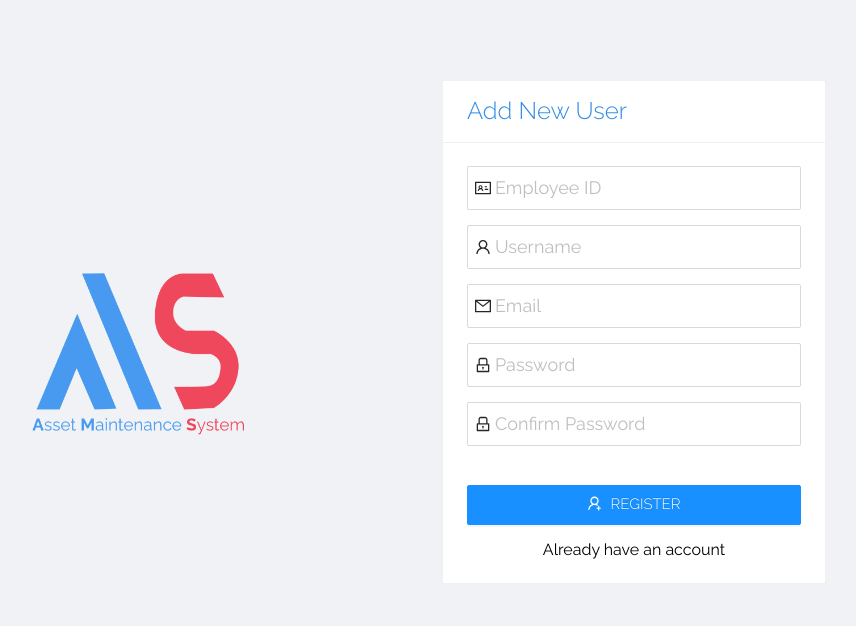
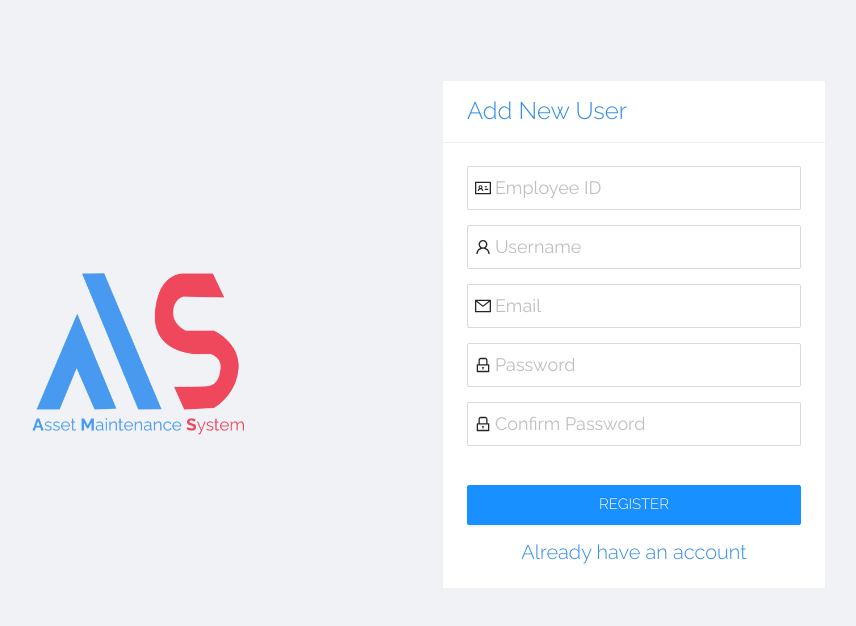
Before and after one commit to jadedanial/asset-maintenance-system, a React (Create React App) app in the folder frontend/ams/: page /register in a window 1280 px wide. Shown: the top 626 px of the page, without its empty margins (198-1054 px from the left). Built offline with nearby package versions, Linux system fonts and the light colour scheme.

Commit message:
Enhanced UI.

```diff
--- a/frontend/ams/src/App.css
+++ b/frontend/ams/src/App.css
@@ -110,7 +110,7 @@ h1.ant-typography {
 .align-items-end {
   width: 100%;
   display: flex !important;
-  align-items: end !important;
+  align-items: flex-end !important;
 }
 
 .justified-row {
@@ -563,3 +563,7 @@ input::file-selector-button {
   background: none;
   border: 0;
 }
+
+.hover-underline:hover {
+  text-decoration: underline;
+}
--- a/frontend/ams/src/pages/Login.js
+++ b/frontend/ams/src/pages/Login.js
@@ -2,7 +2,7 @@ import React, { useState } from "react";
 import axios from "axios";
 import { Navigate, Link } from "react-router-dom";
 import { Form, Button, Input, Card, Typography, Col } from "antd";
-import { UserOutlined, LockOutlined, LoginOutlined } from "@ant-design/icons";
+import { UserOutlined, LockOutlined } from "@ant-design/icons";
 import HomePage from "./Home";
 import Slogan from "../components/Slogan";
 
@@ -109,7 +109,6 @@ const LoginPage = () => {
               </Form.Item>
               <Form.Item>
                 <Button
-                  icon={<LoginOutlined />}
                   style={{ marginTop: "24px" }}
                   size="large"
                   type="primary"
@@ -120,7 +119,10 @@ const LoginPage = () => {
                 </Button>
               </Form.Item>
             </Form>
-            <Link to="/register" className="justified-row medium-font">
+            <Link
+              to="/register"
+              className="justified-row large-card-title hover-underline"
+            >
               Create a new account
             </Link>
           </Card>
--- a/frontend/ams/src/pages/Register.js
+++ b/frontend/ams/src/pages/Register.js
@@ -4,7 +4,6 @@ import { Link } from "react-router-dom";
 import { Form, Button, Input, Card, Typography, Col } from "antd";
 import {
   UserOutlined,
-  UserAddOutlined,
   MailOutlined,
   LockOutlined,
   CheckCircleOutlined,
@@ -203,7 +202,6 @@ const RegisterPage = () => {
                 </Form.Item>
                 <Form.Item>
                   <Button
-                    icon={<UserAddOutlined />}
                     style={{ marginTop: "24px" }}
                     size="large"
                     type="primary"
@@ -214,7 +212,10 @@ const RegisterPage = () => {
                   </Button>
                 </Form.Item>
               </Form>
-              <Link to="/login" className="justified-row medium-font">
+              <Link
+                to="/login"
+                className="justified-row large-card-title hover-underline"
+              >
                 Already have an account
               </Link>
             </Card>
```
Also changed, not shown: 1 other file (tests, documents, lock files or other folders).
